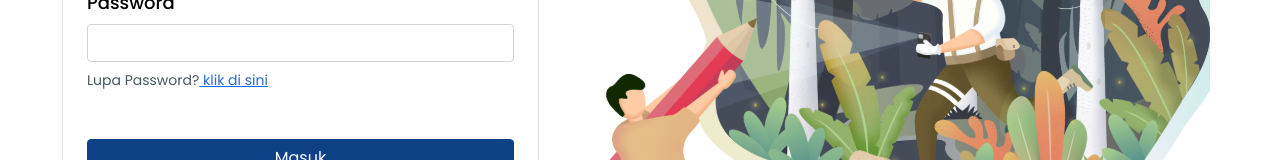
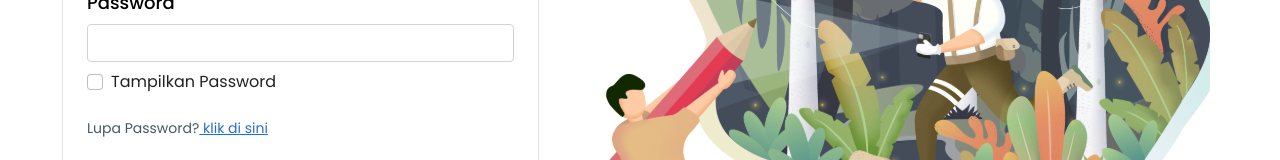
Before and after one commit to vitQQ/front-end-vitQ, a React (Create React App) app: page /masuk in a window 1280 px wide. Shown: the part 482-642 px from the top of the page. Built offline with nearby package versions, Linux system fonts and the light colour scheme; no server answers.

Commit message:
add toggle cek password

```diff
--- a/src/pages/login/index.js
+++ b/src/pages/login/index.js
@@ -7,12 +7,13 @@ import axios from "axios";
 import GoogleLogin from "react-google-login";
 
 export  default function Login(){
+    const [passwordShown, setPasswordShown] = useState(false);
     const {register, handleSubmit, formState: {errors}} = useForm();
     const [cekInput, setcekInput] = useState(false);
     const navigate = useNavigate();
     const onSubmit = data => {
         console.log(data);
-        axios.post("http://localhost:5000/login",
+        axios.post(`${process.env.REACT_APP_URL}/login`,
                     data,
                     { headers: { 'Content-Type': 'application/json' }}
                    )
@@ -31,7 +32,7 @@ export  default function Login(){
         try{
             if(authResult){
                 console.log(authResult);
-                const result = await axios.post("http://localhost:5000/auth/google",
+                const result = await axios.post(`${process.env.REACT_APP_URL}/auth/google`,
                                                  authResult,
                                                  { headers: { 'Content-Type': 'application/json' }})
                 console.log(result)
@@ -54,6 +55,12 @@ export  default function Login(){
         }
     }
 
+    const togglePassword = () => {
+        // When the handler is invoked
+        // inverse the boolean state of passwordShown
+        setPasswordShown(!passwordShown);
+    };
+
     return(
         <div className="container px-0 py-3">
             <div className="row my-5 py-5">
@@ -72,10 +79,14 @@ export  default function Login(){
                     </div>
                     <div className="col-12 mb-4">
                         <label htmlFor="validationServer01" className="form-label fs-h3 text-active fw-semibold">Password</label>
-                        <input  type="text"
+                        <input  type={passwordShown ? "text" : "password"}
                                 className="form-control"
                                 {...register("password")}
                                 required />
+                        <div className="d-flex mt-2 mb-4">
+                            <input className="form-check-input" type="checkbox" id="inlineCheckbox1" value="option1" onClick={() => togglePassword()} />
+                            <label htmlFor="inlineCheckbox1" className="ms-2"> Tampilkan Password</label>
+                        </div>
                         <p className="my-2 fs-subtitle" style={{color:"#485860"}}>Lupa Password?
                             <Link to={`/`}><span className="text-primary-3"> klik di sini</span></Link>
                         </p>
--- a/src/pages/register/index.js
+++ b/src/pages/register/index.js
@@ -7,11 +7,12 @@ import axios from "axios";
 import GoogleLogin from "react-google-login";
 
 export  default function Daftar(){
+    const [passwordShown, setPasswordShown] = useState(false);
     const {register, handleSubmit, formState: {errors}} = useForm();
     const [emailExist, setemailExist] = useState(false);
     const navigate = useNavigate();
     const onSubmit = data => {
-        axios.post("http://localhost:5000/register",
+        axios.post(`${process.env.REACT_APP_URL}/register`,
                     data,
                     { headers: { 'Content-Type': 'application/json' }}
                    )
@@ -31,7 +32,7 @@ export  default function Daftar(){
         try{
             if(authResult){
                 console.log(authResult);
-                const result = await axios.post("http://localhost:5000/auth/google",
+                const result = await axios.post(`${process.env.REACT_APP_URL}/auth/google`,
                                                  authResult,
                                                  { headers: { 'Content-Type': 'application/json' }})
                 console.log(result)
@@ -53,7 +54,11 @@ export  default function Daftar(){
             console.log(e)
         }
     }
-
+    const togglePassword = () => {
+        // When the handler is invoked
+        // inverse the boolean state of passwordShown
+        setPasswordShown(!passwordShown);
+    };
     return(
         <div className="container px-0 py-3">
             <div className="row my-5 py-5">
@@ -83,7 +88,7 @@ export  default function Daftar(){
                     </div>
                     <div className="col-12 mb-4">
                         <label htmlFor="validationServer01" className="form-label fs-h3 text-active fw-semibold">Password</label>
-                        <input type="text"
+                        <input type={passwordShown ? "text" : "password"}
                                className="form-control"
                                name="password"
                                {...register("password",{
@@ -93,6 +98,10 @@ export  default function Daftar(){
                                })}
                                required />
                                  {errors.password && <p className="text-secondary-3 mt-2">*password minimal 8 karakter dengan kombinasi huruf dan angka.</p>}
+                        <div className="d-flex mt-2 mb-4">
+                            <input className="form-check-input" type="checkbox" id="inlineCheckbox1" value="option1" onClick={() => togglePassword()} />
+                            <label htmlFor="inlineCheckbox1" className="ms-2"> Tampilkan Password</label>
+                        </div>
                         <p className="my-2 text-disable fs-subtitle">Dengan mendaftar, saya menyetujui  <Link to={`/`}><span className="text-primary-3"> syarat dan ketentuan </span></Link>
                             syarat dan <Link to={`/`}><span className="text-primary-3"> ketentuan serta kebijakan privasi.</span></Link>
                         </p>
```
Also changed, not shown: 1 other file (tests, documents, lock files or other folders).
